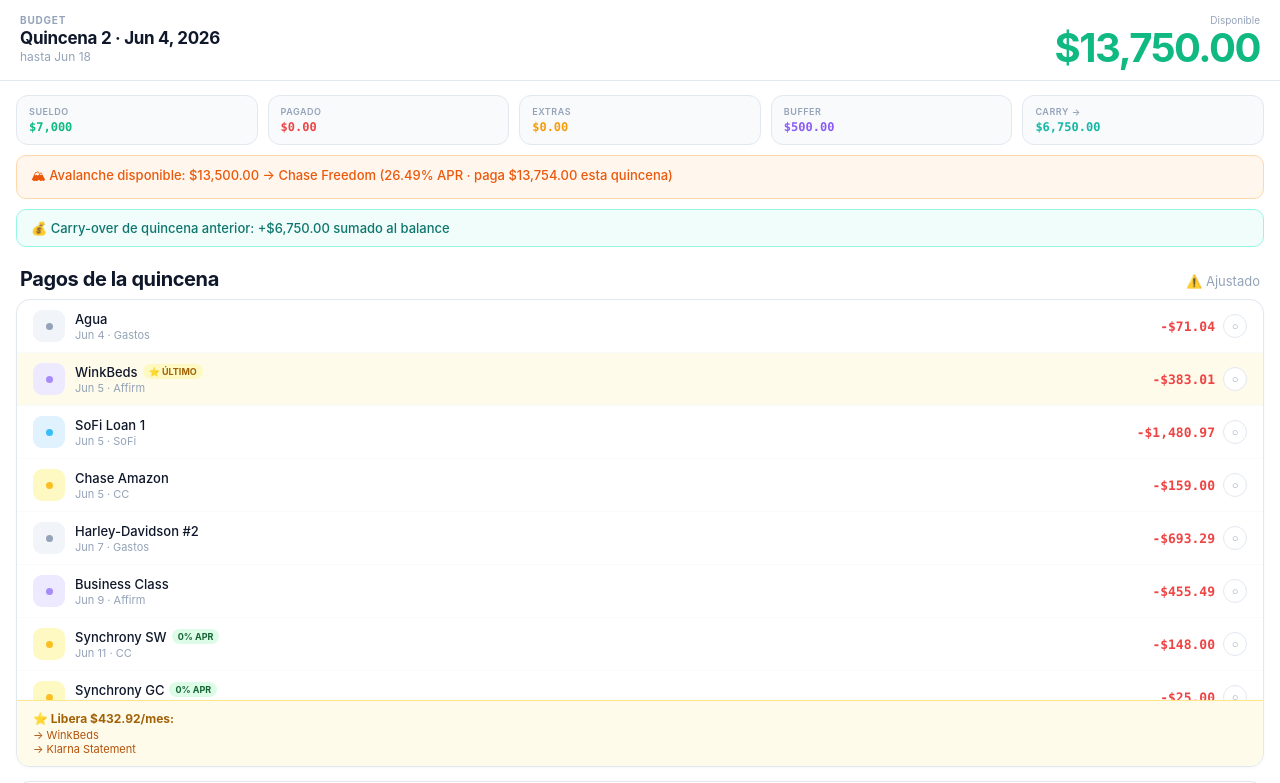
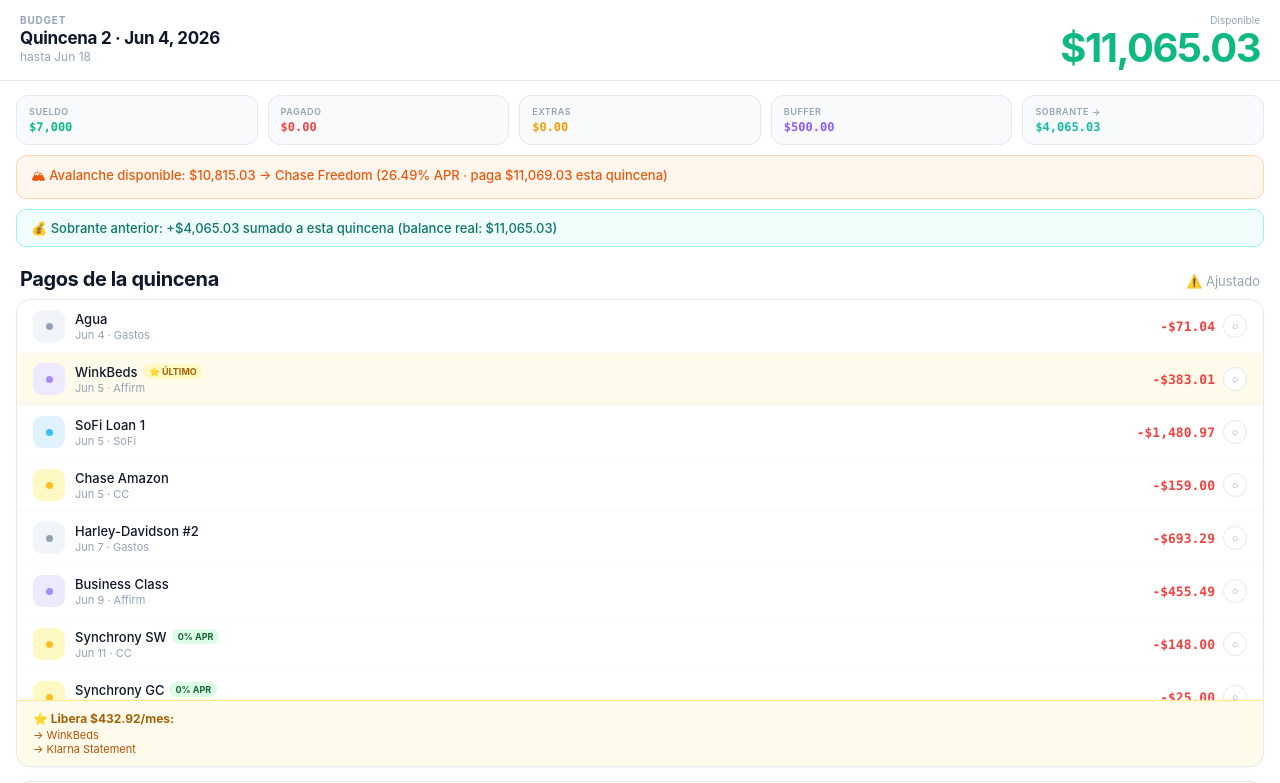
Before and after one commit to rafelbenezra/Budget-app, a plain HTML site: page index.html in a window 1280 px wide. Both pictures are taken after a click on the button "Cerrar + $250 buffer". Shown: the top 783 px of the page. Drawn offline with Linux system fonts and the light colour scheme.

Commit message:
Add files via upload

```diff
--- a/index.html
+++ b/index.html
@@ -218,7 +218,7 @@
   <div class="stat-pill"><div class="stat-lbl">Pagado</div><div class="stat-val" id="s-paid" style="color:var(--red)">$0</div></div>
   <div class="stat-pill"><div class="stat-lbl">Extras</div><div class="stat-val" id="s-extra" style="color:var(--orange)">$0</div></div>
   <div class="stat-pill"><div class="stat-lbl">Buffer</div><div class="stat-val" id="s-buf" style="color:var(--purple)">$250</div></div>
-  <div class="stat-pill"><div class="stat-lbl">Carry →</div><div class="stat-val" id="s-carry" style="color:var(--teal)">$0</div></div>
+  <div class="stat-pill"><div class="stat-lbl">Sobrante →</div><div class="stat-val" id="s-carry" style="color:var(--teal)">$0</div></div>
 </div>
 
 <div id="alert-def" class="alert alert-red"></div>
@@ -256,6 +256,7 @@
   <button class="nav-btn nav-main" onclick="close_period()">Cerrar + $250 buffer</button>
   <button class="nav-btn" id="btn-next" onclick="shift(1)">Siguiente →</button>
 </div>
+<div style="text-align:center;margin:-8px 16px 20px"><button onclick="resetAll()" style="background:none;border:none;color:var(--label3);font-size:12px;cursor:pointer;font-family:-apple-system,system-ui,sans-serif;padding:4px 8px;">↺ Reiniciar datos</button></div>
 
 <!-- EXTRAS -->
 <div class="sec-hd"><span class="sec-title">Gastos Extras</span></div>
@@ -378,8 +379,15 @@
   {date:"2026-05-27",name:"Expedia Málaga",  amt:99.31,   platform:"Affirm",      note:"Autopay procesado",         urgent:false},
 ];
 
-let S={pidx:0,paid:{},extras:[],buf:BUF,carry:0,ovPaid:{}};
+const DEFAULT_S={pidx:0,paid:{},extras:[],buf:BUF,carry:0,ovPaid:{}};
+let S=JSON.parse(JSON.stringify(DEFAULT_S));
 try{const s=localStorage.getItem("rbv4");if(s)S=JSON.parse(s);}catch(e){}
+function resetAll(){
+  if(!confirm("¿Reiniciar todos los datos? Esto no se puede deshacer."))return;
+  S=JSON.parse(JSON.stringify(DEFAULT_S));
+  localStorage.removeItem("rbv4");
+  save();render();window.scrollTo({top:0,behavior:"smooth"});
+}
 function save(){try{localStorage.setItem("rbv4",JSON.stringify(S));}catch(e){}}
 function P(){return PERIODS[S.pidx]||PERIODS[0];}
 
@@ -407,7 +415,7 @@
 
   const surplus=Math.max(0,balance-BUF);
   const ac=document.getElementById("alert-carry");
-  if((S.carry||0)>0){ac.style.display="block";ac.textContent=`💰 Carry-over de quincena anterior: +${fmt(S.carry)} sumado al balance`;}
+  if((S.carry||0)>0){ac.style.display="block";ac.textContent=`💰 Sobrante anterior: +${fmt(S.carry)} sumado a esta quincena (balance real: ${fmt(SALARY+(S.carry||0))})`;}
   else ac.style.display="none";
   const av=document.getElementById("alert-av");
   if(surplus>100&&p.avTarget){av.style.display="block";av.textContent=`🏔 Avalanche disponible: ${fmt(surplus)} → ${p.avTarget.name} (${p.avTarget.apr}% APR · paga ${fmt(p.avTarget.amt + surplus)} esta quincena)`;}
@@ -640,11 +648,14 @@
 function shift(d){const n=S.pidx+d;if(n>=0&&n<PERIODS.length){S.pidx=n;save();render();window.scrollTo({top:0,behavior:"smooth"});}}
 function close_period(){
   const p=P();
-  const paidAmt=p.evs.reduce((s,e,j)=>s+(S.paid[`${S.pidx}-${j}`]?e.amt:0),0);
+  // Use TOTAL period obligations (not just marked-paid) — all bills settled when closing
   const extraAmt=S.extras.reduce((s,e)=>s+e.amt,0);
-  const remaining=SALARY+(S.carry||0)-paidAmt-extraAmt;
-  S.carry=Math.max(0,remaining-BUF);  // carry forward surplus after buffer
+  const totalOut=p.total+extraAmt;
+  const remaining=(SALARY+(S.carry||0))-totalOut;
+  S.carry=Math.max(0,remaining-BUF);  // surplus after buffer carries forward
   S.buf+=BUF;
+  // Mark all as paid when closing
+  p.evs.forEach((_,j)=>{ S.paid[`${S.pidx}-${j}`]=true; });
   S.extras=[];
   if(S.pidx<PERIODS.length-1)S.pidx++;
   save();render();window.scrollTo({top:0,behavior:"smooth"});
```
